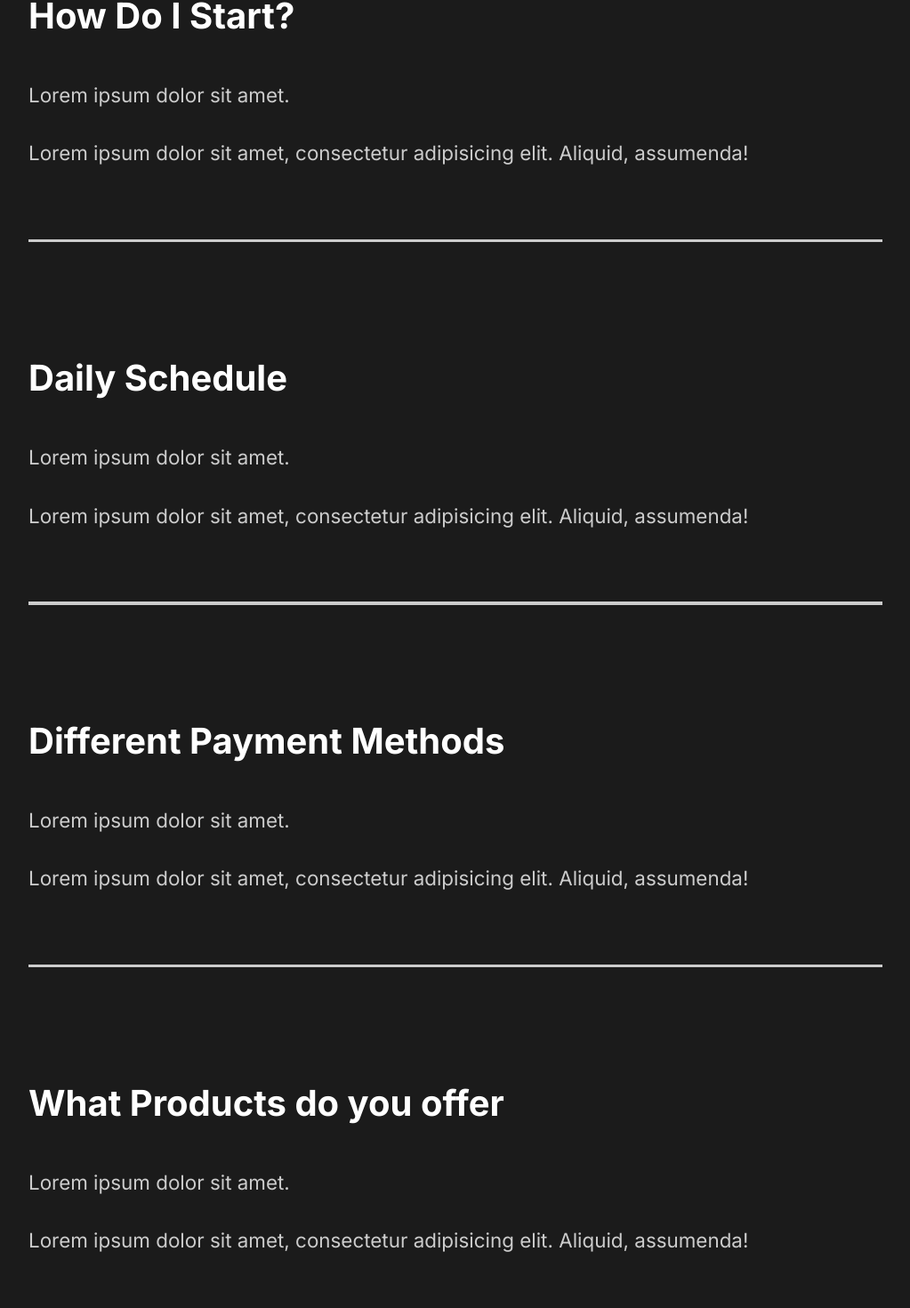
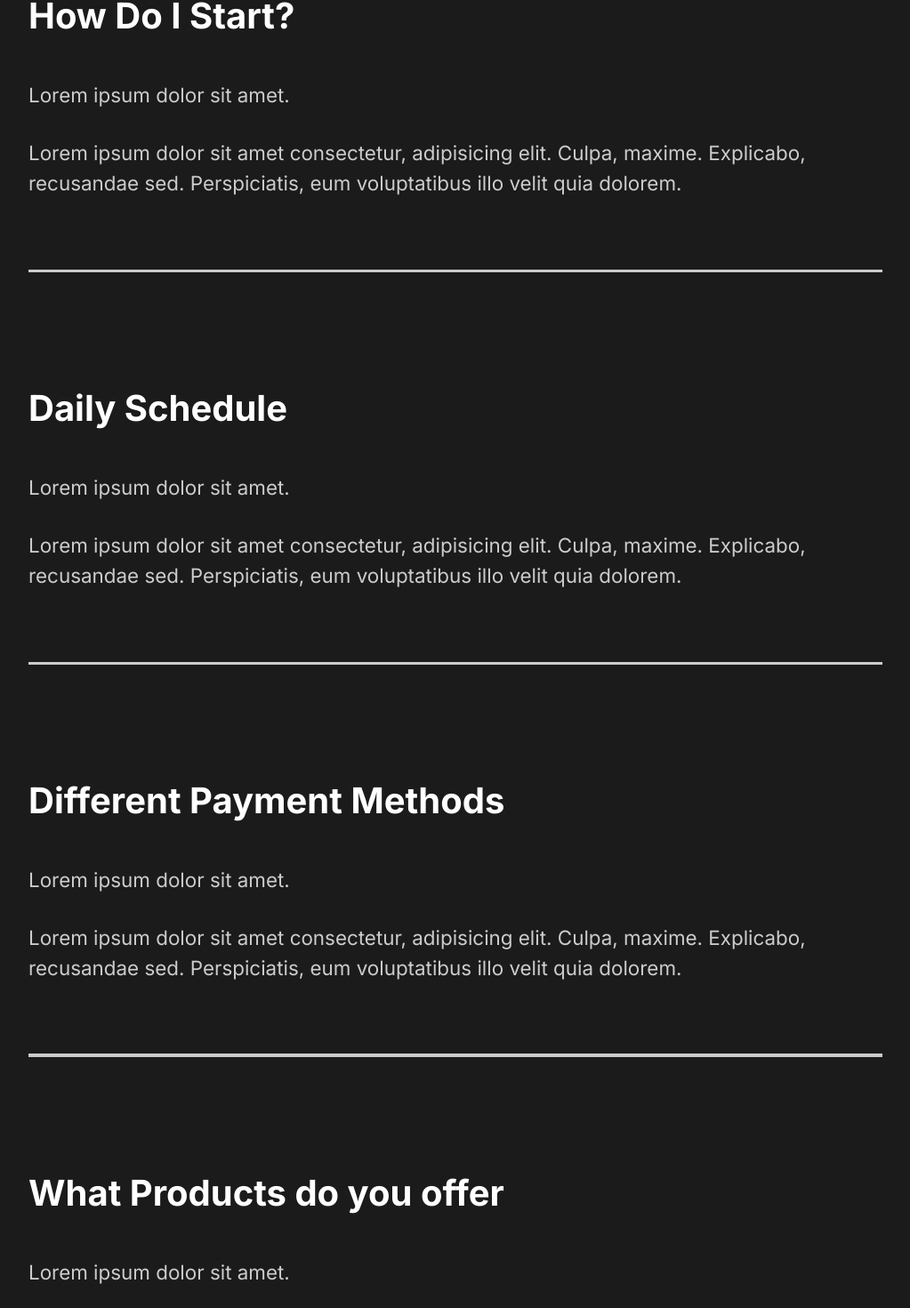
Before and after one commit to hastytoro/project-capture-website, a React (Create React App) app: page / in a window 1280 px wide. Shown: the part 2472-3942 px from the top of the page at 89% size, without its empty margins (128-1151 px from the left). Built offline with nearby package versions, Linux system fonts and the light colour scheme; a web font is replaced by a local one.

Commit message:
17) Reusable Components (Toggle)

```diff
--- a/src/components/FaqSection.js
+++ b/src/components/FaqSection.js
@@ -1,7 +1,9 @@
 import React from "react";
 
 import styled from "styled-components";
-import { About, Description, Image, Hide } from "../styles";
+import { About } from "../styles";
+// Reusable component:
+import Toggle from "./Toggle";
 
 const FaqSection = () => {
   return (
@@ -9,48 +11,64 @@ const FaqSection = () => {
       <h2>
         Any Questions <span>FAQ</span>
       </h2>
+
       <div className="question">
+        <Toggle>
           <h4>How Do I Start?</h4>
           <div className="answer">
             <p>Lorem ipsum dolor sit amet.</p>
             <p>
-            Lorem ipsum dolor sit amet, consectetur adipisicing elit. Aliquid,
-            assumenda!
+              Lorem ipsum dolor sit amet consectetur, adipisicing elit. Culpa,
+              maxime. Explicabo, recusandae sed. Perspiciatis, eum voluptatibus
+              illo velit quia dolorem.
             </p>
           </div>
+        </Toggle>
         <div className="faq-line"></div>
       </div>
+
       <div className="question">
+        <Toggle>
           <h4>Daily Schedule</h4>
           <div className="answer">
             <p>Lorem ipsum dolor sit amet.</p>
             <p>
-            Lorem ipsum dolor sit amet, consectetur adipisicing elit. Aliquid,
-            assumenda!
+              Lorem ipsum dolor sit amet consectetur, adipisicing elit. Culpa,
+              maxime. Explicabo, recusandae sed. Perspiciatis, eum voluptatibus
+              illo velit quia dolorem.
             </p>
           </div>
+        </Toggle>
         <div className="faq-line"></div>
       </div>
+
       <div className="question">
+        <Toggle>
           <h4>Different Payment Methods</h4>
           <div className="answer">
             <p>Lorem ipsum dolor sit amet.</p>
             <p>
-            Lorem ipsum dolor sit amet, consectetur adipisicing elit. Aliquid,
-            assumenda!
+              Lorem ipsum dolor sit amet consectetur, adipisicing elit. Culpa,
+              maxime. Explicabo, recusandae sed. Perspiciatis, eum voluptatibus
+              illo velit quia dolorem.
             </p>
           </div>
+        </Toggle>
         <div className="faq-line"></div>
       </div>
+
       <div className="question">
+        <Toggle>
           <h4>What Products do you offer</h4>
           <div className="answer">
             <p>Lorem ipsum dolor sit amet.</p>
             <p>
-            Lorem ipsum dolor sit amet, consectetur adipisicing elit. Aliquid,
-            assumenda!
+              Lorem ipsum dolor sit amet consectetur, adipisicing elit. Culpa,
+              maxime. Explicabo, recusandae sed. Perspiciatis, eum voluptatibus
+              illo velit quia dolorem.
             </p>
           </div>
+        </Toggle>
         <div className="faq-line"></div>
       </div>
     </Faq>
--- /dev/null
+++ b/src/components/Toggle.js
@@ -0,0 +1,20 @@
+import React, { useState } from "react";
+import styled from "styled-components";
+
+const Toggle = ({ children }) => {
+  const [toggle, setToggle] = useState(true);
+  return (
+    <div onClick={() => setToggle(!toggle)}>
+      {toggle ? children : <Check>Checked</Check>}
+    </div>
+  );
+};
+
+const Check = styled.p`
+  padding: 1rem;
+  font-weight: bold;
+  /* color: rgb(35, 217, 151); */
+  /* text-shadow: 2px 2px 5px #23d99656; */
+`;
+
+export default Toggle;
```
Lines whose indentation alone changed are shown as unchanged.
